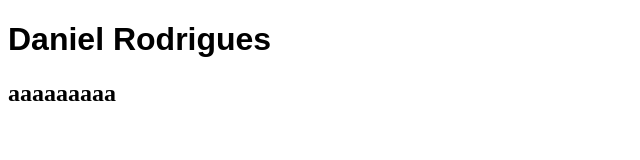
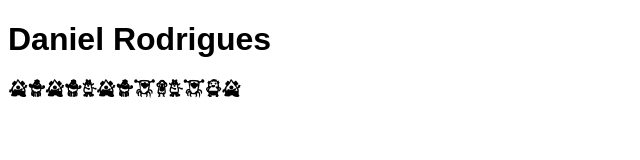
Before and after one commit to DHEX9/Fontes-Personalizadas, a plain HTML site: page index.html in a window 1280 px wide. Shown: the whole page, without its empty margins (0-640 px from the left). Drawn offline with Linux system fonts and the light colour scheme; a web font is replaced by a local one.

Commit message:
Fontes Personalizadas

```diff
--- a/css/style.css
+++ b/css/style.css
@@ -1,10 +1,13 @@
 @import url('https://fonts.googleapis.com/css2?family=Bungee+Tint&display=swap');
 
 @font-face {
-    font-family: 'penisgrandesegrossos';
+    font-family: 'myfont';
     src: url(/fonts/aliendude.ttf);
 }
 h1{
     font-family: "Bungee Tint", sans-serif;
 
 }
+h2{
+    font-family: "myfont";
+}
--- a/index.html
+++ b/index.html
@@ -8,6 +8,6 @@
 </head>
 <body>
     <h1>Daniel Rodrigues</h1>
-    <h2>aaaaaaaaa</h2>
+    <h2>dadasdafgsfhd</h2>
 </body>
 </html>
```
